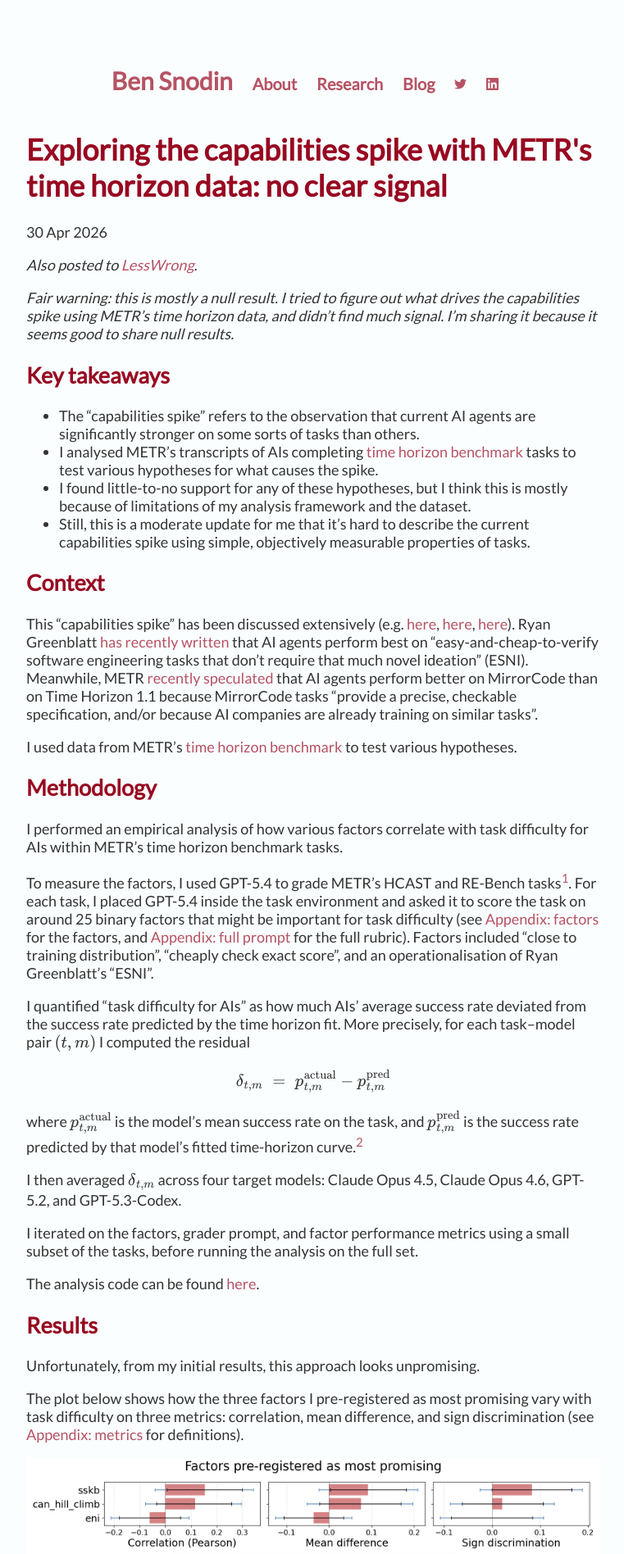
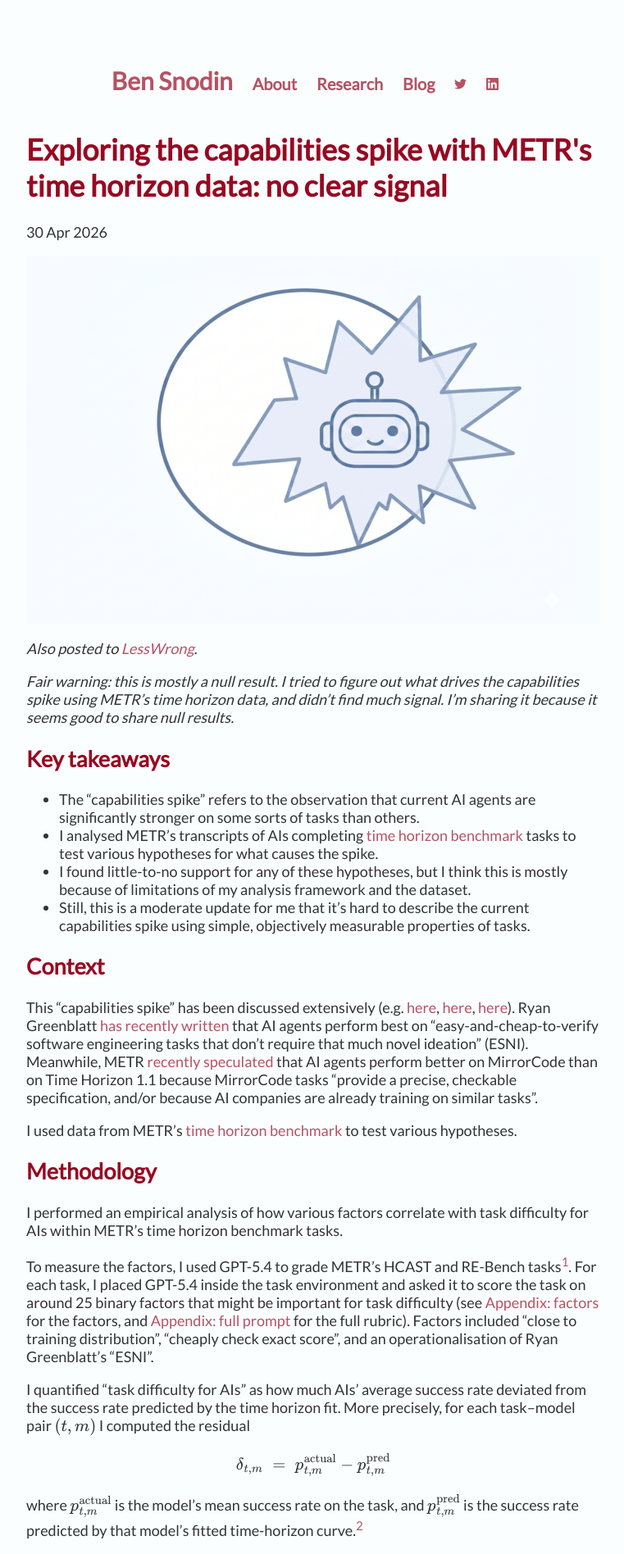
Before and after one commit to bsnodin/bsnodin.github.io, a Jekyll site: the page built from _posts/2026-04-30-capabilities-spike.md, in a window 1280 px wide. Shown: the top 1896 px of the page at 82% size, without its empty margins (258-1019 px from the left). Built offline with Jekyll 4.4.1, drawn with Linux system fonts in a browser that asks for light colours; formulas are drawn with MathJax 3.

Commit message:
Add hero image for capabilities spike post
Co-Authored-By: Claude Opus 4.6 (1M context) <noreply@anthropic.com>

```diff
--- a/_posts/2026-04-30-capabilities-spike.md
+++ b/_posts/2026-04-30-capabilities-spike.md
@@ -2,7 +2,15 @@
 layout: post
 title: "Exploring the capabilities spike with METR's time horizon data: no clear signal"
 date: 2026-04-30
+image: spike.png
+thumbnail: spike.png
 ---
+
+<meta name="twitter:image" content="spike.png">
+<meta property="og:image" content="spike.png">
+<meta name="image" content="spike.png">
+
+![]({{ site.baseurl }}/assets/{{ page.image }})
 
 *Also posted to [LessWrong](https://www.lesswrong.com/posts/TODO).*
 
```
Also changed, not shown: assets/spike.png (added).
